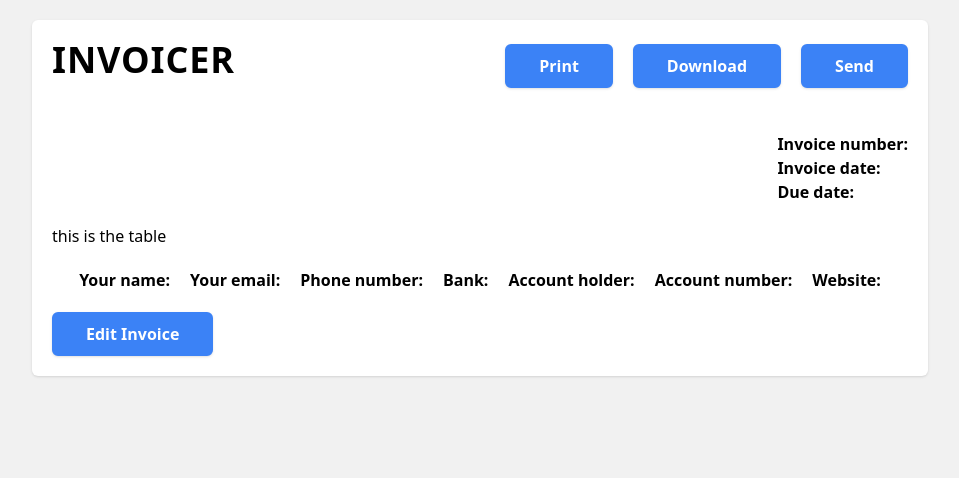
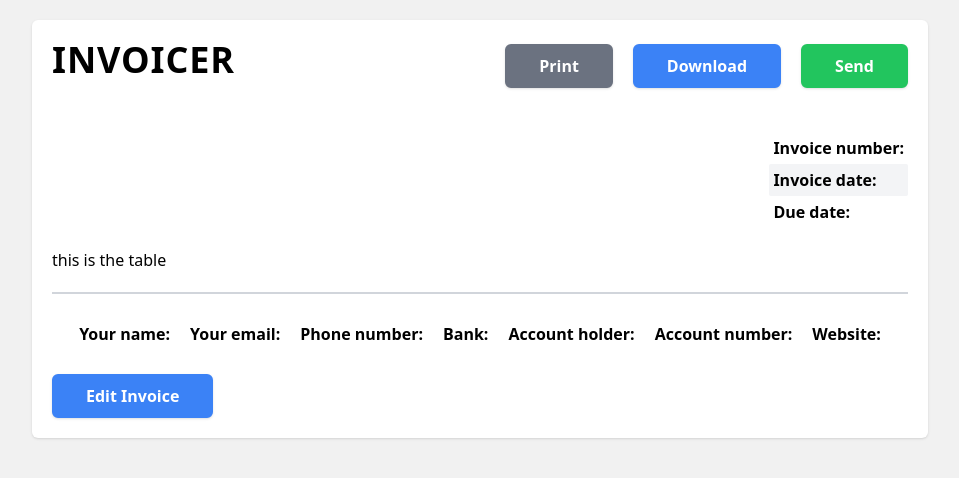
Before and after one commit to MuhammadElham/Invoice-Generator, a React (Vite) app: page / in a window 1280 px wide. Both pictures are taken after a click on the button "Preview Invoice". Shown: the top 478 px of the page, without its empty margins (160-1119 px from the left). Built offline with nearby package versions, Linux system fonts and the light colour scheme.

Commit message:
Second Video Done

```diff
--- a/src/components/Dates.jsx
+++ b/src/components/Dates.jsx
@@ -6,14 +6,14 @@ const Dates = ({ invoiceNumber, invoiceDate, dueDate }) => {
       <section>
         <article className="my-5 flex items-end justify-end">
           <ul>
-            <li>
+            <li className="p-1">
               <span className="font-bold">Invoice number: </span>
               {invoiceNumber}
             </li>
-            <li>
+            <li className="p-1 rounded-sm bg-gray-100">
               <span className="font-bold">Invoice date: </span> {invoiceDate}
             </li>
-            <li>
+            <li className="p-1">
               <span className="font-bold">Due date: </span> {dueDate}
             </li>
           </ul>
--- a/src/components/Footer.jsx
+++ b/src/components/Footer.jsx
@@ -3,7 +3,7 @@ import React from "react";
 const Footer = ({ name, email, website, phone, bankName, bankAccount }) => {
   return (
     <div>
-      <footer>
+      <footer className="footer border-t-2 border-gray-300 pt-5">
         <ul className="flex items-center justify-center flex-wrap gap-5">
           <li>
             <span className="font-bold">Your name: </span>
--- a/src/components/Header.jsx
+++ b/src/components/Header.jsx
@@ -18,11 +18,11 @@ const Header = ({ handlePrint }) => {
               <Button
                 onClick={handlePrint}
                 text={"Print"}
-                bgColor={"bg-blue-500"}
+                bgColor={"bg-gray-500"}
                 textColor={"text-white"}
-                borderColor={"border-blue-500"}
+                borderColor={"border-gray-500"}
                 hoverBg={"hover:bg-transparent"}
-                hoverText={"hover:text-blue-500 "}
+                hoverText={"hover:text-gray-500 "}
                 mt="mt-0"
                 className="btn btn-print"
               />
@@ -42,11 +42,11 @@ const Header = ({ handlePrint }) => {
             <li>
               <Button
                 text={"Send"}
-                bgColor={"bg-blue-500"}
+                bgColor={"bg-green-500"}
                 textColor={"text-white"}
-                borderColor={"border-blue-500"}
+                borderColor={"border-green-500"}
                 hoverBg={"hover:bg-transparent"}
-                hoverText={"hover:text-blue-500 "}
+                hoverText={"hover:text-green-500 "}
                 mt="mt-0"
                 className="btn btn-send"
               />
--- a/src/components/Notes.jsx
+++ b/src/components/Notes.jsx
@@ -4,7 +4,7 @@ const Notes = ({ notes }) => {
   return (
     <div>
       <section className="mb-5">
-        <p>{notes}</p>
+        <p className="lg:w-1/2 text-justify">{notes}</p>
       </section>
     </div>
   );
--- a/src/index.css
+++ b/src/index.css
@@ -6,3 +6,11 @@ body {
     margin: 0;
     background-color: #f1f1f1;
 }
+
+button {
+    user-select: none;
+}
+
+.footer li {
+    margin: 0.5rem 0;
+}
```
